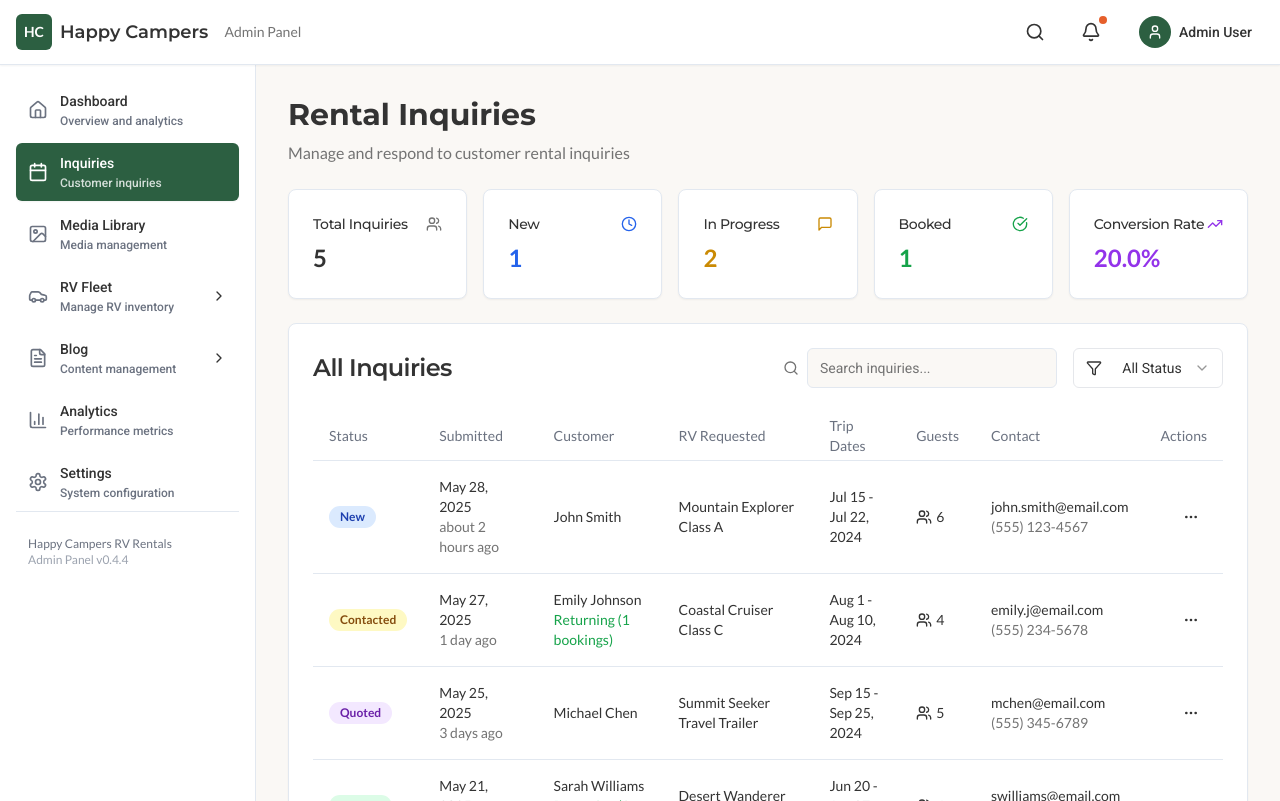
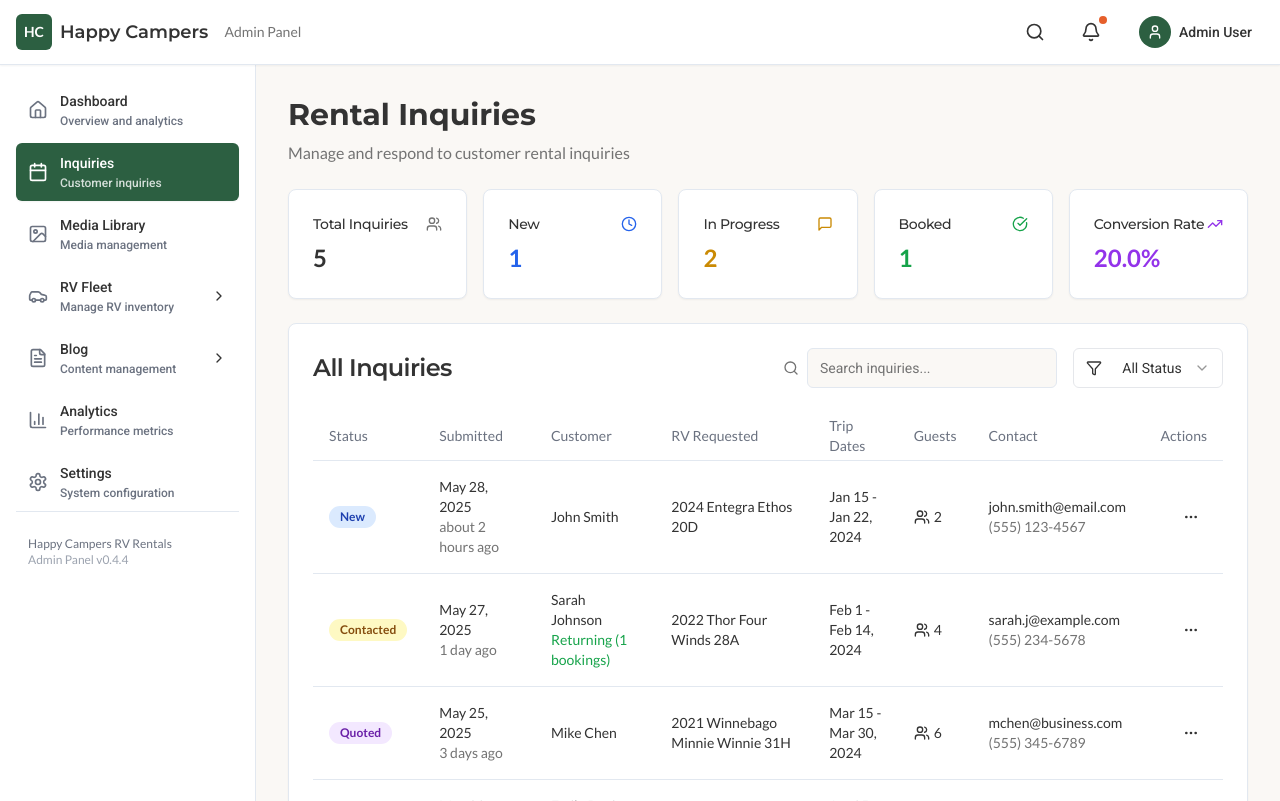
Before and after one commit to elimanningfan/happy-campers-frontend, a Next.js app: page /admin/inquiries in a window 1280 px wide. Built offline with nearby package versions, Linux system fonts and the light colour scheme.

Commit message:
Update mock inquiries to use actual RVs from fleet inventory

```diff
--- a/app/admin/inquiries/[id]/page.tsx
+++ b/app/admin/inquiries/[id]/page.tsx
@@ -1,6 +1,6 @@
 'use client';
 
-import { useState, useEffect } from 'react';
+import { useState, useEffect, use } from 'react';
 import { useRouter } from 'next/navigation';
 import Link from 'next/link';
 import { Card, CardContent, CardHeader, CardTitle } from '@/components/ui/card';
@@ -50,8 +50,9 @@ const statusConfig: Record<InquiryStatus, { label: string; color: string; icon:
   closed: { label: 'Closed', color: 'bg-gray-100 text-gray-800', icon: FileText },
 };
 
-export default function InquiryDetailPage({ params }: { params: { id: string } }) {
+export default function InquiryDetailPage({ params }: { params: Promise<{ id: string }> }) {
   const router = useRouter();
+  const { id } = use(params);
   const [inquiry, setInquiry] = useState<Inquiry | null>(null);
   const [loading, setLoading] = useState(true);
   const [newNote, setNewNote] = useState('');
@@ -59,14 +60,14 @@ export default function InquiryDetailPage({ params }: { params: { id: string } }
   const [replySubject, setReplySubject] = useState('');
 
   useEffect(() => {
-    const data = getInquiryById(params.id);
+    const data = getInquiryById(id);
     if (data) {
       setInquiry(data);
       // Set default reply subject
       setReplySubject(`Re: RV Rental Inquiry - ${data.rvName}`);
     }
     setLoading(false);
-  }, [params.id]);
+  }, [id]);
 
   const handleStatusChange = (newStatus: InquiryStatus) => {
     if (!inquiry) return;
@@ -104,17 +105,17 @@ export default function InquiryDetailPage({ params }: { params: { id: string } }
       inquiryId: inquiry.id,
       authorId: '1',
       authorName: 'Admin',
-      content: `Assigned to ${teamMembers.find(m => m.id === assignedTo)?.name}`,
+      content: assignedTo === 'unassigned' ? 'Unassigned' : `Assigned to ${teamMembers.find(m => m.id === assignedTo)?.name}`,
       type: 'assignment',
       createdAt: new Date().toISOString(),
       metadata: {
-        assignedTo: assignedTo
+        assignedTo: assignedTo === 'unassigned' ? undefined : assignedTo
       }
     };
 
     const updated = {
       ...inquiry,
-      assignedTo,
+      assignedTo: assignedTo === 'unassigned' ? undefined : assignedTo,
       lastUpdated: new Date().toISOString(),
       notes: [...inquiry.notes, assignmentNote]
     };
@@ -498,12 +499,12 @@ export default function InquiryDetailPage({ params }: { params: { id: string } }
               <CardTitle>Assignment</CardTitle>
             </CardHeader>
             <CardContent>
-              <Select value={inquiry.assignedTo || ''} onValueChange={handleAssignmentChange}>
+              <Select value={inquiry.assignedTo || 'unassigned'} onValueChange={handleAssignmentChange}>
                 <SelectTrigger>
                   <SelectValue placeholder="Unassigned" />
                 </SelectTrigger>
                 <SelectContent>
-                  <SelectItem value="">Unassigned</SelectItem>
+                  <SelectItem value="unassigned">Unassigned</SelectItem>
                   {teamMembers.map((member) => (
                     <SelectItem key={member.id} value={member.id}>
                       {member.name}
--- a/data/mock-inquiries.ts
+++ b/data/mock-inquiries.ts
@@ -51,19 +51,17 @@ export const mockInquiries: Inquiry[] = [
     id: '1',
     status: 'new',
     submittedAt: new Date(Date.now() - 2 * 60 * 60 * 1000).toISOString(),
-    lastUpdated: new Date(Date.now() - 2 * 60 * 60 * 1000).toISOString(),
     customerName: 'John Smith',
     customerEmail: 'john.smith@email.com',
     customerPhone: '(555) 123-4567',
-    rvId: '1',
-    rvName: 'Mountain Explorer Class A',
-    rvSlug: 'mountain-explorer-class-a',
-    tripStartDate: '2024-07-15',
-    tripEndDate: '2024-07-22',
-    pickupLocation: 'Main Office - Bend, OR',
-    dropoffLocation: 'Main Office - Bend, OR',
-    numberOfGuests: 6,
-    specialRequests: 'First time RVing, would appreciate a thorough walkthrough. Also interested in bike rack rental.',
+    rvSlug: '2024-entegra-ethos-20d',
+    rvName: '2024 Entegra Ethos 20D',
+    tripStartDate: '2024-01-15',
+    tripEndDate: '2024-01-22',
+    pickupLocation: 'Sacramento, CA',
+    dropoffLocation: 'Sacramento, CA',
+    numberOfGuests: 2,
+    specialRequests: 'First time RV rental. Would appreciate orientation on RV systems.',
     howDidYouHear: 'Google Search',
     assignedTo: '2',
     priority: 'high',
@@ -71,25 +69,23 @@ export const mockInquiries: Inquiry[] = [
     customerHistory: {
       previousInquiries: 0,
       previousBookings: 0,
-      totalRevenue: 0,
-      customerSince: new Date().toISOString()
+      totalRevenue: 0
     }
   },
   {
     id: '2',
     status: 'contacted',
-    submittedAt: new Date(Date.now() - 1 * 24 * 60 * 60 * 1000).toISOString(),
-    lastUpdated: new Date(Date.now() - 6 * 60 * 60 * 1000).toISOString(),
-    customerName: 'Emily Johnson',
-    customerEmail: 'emily.j@email.com',
+    submittedAt: new Date(Date.now() - 24 * 60 * 60 * 1000).toISOString(),
+    lastUpdated: new Date(Date.now() - 12 * 60 * 60 * 1000).toISOString(),
+    customerName: 'Sarah Johnson',
+    customerEmail: 'sarah.j@example.com',
     customerPhone: '(555) 234-5678',
-    rvId: '2',
-    rvName: 'Coastal Cruiser Class C',
-    rvSlug: 'coastal-cruiser-class-c',
-    tripStartDate: '2024-08-01',
-    tripEndDate: '2024-08-10',
-    pickupLocation: 'Main Office - Bend, OR',
-    dropoffLocation: 'Portland, OR (Additional Fee)',
+    rvSlug: '2022-thor-four-winds-28a',
+    rvName: '2022 Thor Four Winds 28A',
+    tripStartDate: '2024-02-01',
+    tripEndDate: '2024-02-14',
+    pickupLocation: 'San Francisco, CA',
+    dropoffLocation: 'San Francisco, CA',
     numberOfGuests: 4,
     specialRequests: 'Traveling with 2 small dogs. Need pet-friendly options.',
     howDidYouHear: 'Friend Referral',
@@ -98,29 +94,27 @@ export const mockInquiries: Inquiry[] = [
     customerHistory: {
       previousInquiries: 2,
       previousBookings: 1,
-      totalRevenue: 2850,
-      lastBookingDate: '2023-09-15',
-      customerSince: '2023-06-01'
-    }
+      totalRevenue: 3500
+    },
+    internalNotes: 'Customer previously rented a Class B van. Upgrading to Class C for more space.'
   },
   {
     id: '3',
     status: 'quoted',
     submittedAt: new Date(Date.now() - 3 * 24 * 60 * 60 * 1000).toISOString(),
-    lastUpdated: new Date(Date.now() - 1 * 24 * 60 * 60 * 1000).toISOString(),
-    customerName: 'Michael Chen',
-    customerEmail: 'mchen@email.com',
+    lastUpdated: new Date(Date.now() - 6 * 60 * 60 * 1000).toISOString(),
+    customerName: 'Mike Chen',
+    customerEmail: 'mchen@business.com',
     customerPhone: '(555) 345-6789',
-    rvId: '4',
-    rvName: 'Summit Seeker Travel Trailer',
-    rvSlug: 'summit-seeker-travel-trailer',
-    tripStartDate: '2024-09-15',
-    tripEndDate: '2024-09-25',
-    pickupLocation: 'Main Office - Bend, OR',
-    dropoffLocation: 'Main Office - Bend, OR',
-    numberOfGuests: 5,
-    specialRequests: 'Planning to visit multiple national parks. Need advice on campground bookings.',
-    howDidYouHear: 'Instagram',
+    rvSlug: '2021-winnebago-minnie-winnie-31h',
+    rvName: '2021 Winnebago Minnie Winnie 31H',
+    tripStartDate: '2024-03-15',
+    tripEndDate: '2024-03-30',
+    pickupLocation: 'Los Angeles, CA',
+    dropoffLocation: 'Los Angeles, CA',
+    numberOfGuests: 6,
+    specialRequests: 'Need delivery to LAX area hotel. Business conference attendees.',
+    howDidYouHear: 'Corporate Travel Department',
     assignedTo: '2',
     priority: 'medium',
     customerNotes: 'Prefers morning pickup times',
@@ -129,28 +123,25 @@ export const mockInquiries: Inquiry[] = [
     customerHistory: {
       previousInquiries: 1,
       previousBookings: 0,
-      totalRevenue: 0,
-      lastInquiryDate: '2024-01-15',
-      customerSince: '2024-01-15'
+      totalRevenue: 0
     }
   },
   {
     id: '4',
     status: 'booked',
-    submittedAt: new Date(Date.now() - 7 * 24 * 60 * 60 * 1000).toISOString(),
+    submittedAt: new Date(Date.now() - 5 * 24 * 60 * 60 * 1000).toISOString(),
     lastUpdated: new Date(Date.now() - 2 * 24 * 60 * 60 * 1000).toISOString(),
-    customerName: 'Sarah Williams',
-    customerEmail: 'swilliams@email.com',
+    customerName: 'Emily Davis',
+    customerEmail: 'emily.davis@gmail.com',
     customerPhone: '(555) 456-7890',
-    rvId: '3',
-    rvName: 'Desert Wanderer Motorhome',
-    rvSlug: 'desert-wanderer-motorhome',
-    tripStartDate: '2024-06-20',
-    tripEndDate: '2024-06-27',
-    pickupLocation: 'Main Office - Bend, OR',
-    dropoffLocation: 'Main Office - Bend, OR',
-    numberOfGuests: 4,
-    specialRequests: 'Celebrating 25th anniversary. Any special touches would be appreciated!',
+    rvSlug: '2023-thor-twist-2ab',
+    rvName: '2023 Thor Twist 2AB',
+    tripStartDate: '2024-01-25',
+    tripEndDate: '2024-01-28',
+    pickupLocation: 'Sacramento, CA',
+    dropoffLocation: 'Sacramento, CA',
+    numberOfGuests: 3,
+    specialRequests: 'Planning to visit Yosemite. Need camping equipment package.',
     howDidYouHear: 'Returning Customer',
     assignedTo: '3',
     priority: 'high',
@@ -159,26 +150,23 @@ export const mockInquiries: Inquiry[] = [
     customerHistory: {
       previousInquiries: 5,
       previousBookings: 3,
-      totalRevenue: 8550,
-      lastBookingDate: '2023-10-20',
-      customerSince: '2022-05-15'
+      totalRevenue: 8750
     }
   },
   {
     id: '5',
     status: 'closed',
-    submittedAt: new Date(Date.now() - 14 * 24 * 60 * 60 * 1000).toISOString(),
-    lastUpdated: new Date(Date.now() - 10 * 24 * 60 * 60 * 1000).toISOString(),
-    customerName: 'Robert Davis',
-    customerEmail: 'rdavis@email.com',
+    submittedAt: new Date(Date.now() - 7 * 24 * 60 * 60 * 1000).toISOString(),
+    lastUpdated: new Date(Date.now() - 5 * 24 * 60 * 60 * 1000).toISOString(),
+    customerName: 'Robert Wilson',
+    customerEmail: 'rwilson@email.com',
     customerPhone: '(555) 567-8901',
-    rvId: '5',
-    rvName: 'Trailblazer Expedition RV',
-    rvSlug: 'trailblazer-expedition-rv',
-    tripStartDate: '2024-07-01',
-    tripEndDate: '2024-07-05',
-    pickupLocation: 'Main Office - Bend, OR',
-    dropoffLocation: 'Main Office - Bend, OR',
+    rvSlug: '2024-thor-four-winds-22b',
+    rvName: '2024 Thor Four Winds 22B',
+    tripStartDate: '2024-01-10',
+    tripEndDate: '2024-01-17',
+    pickupLocation: 'San Diego, CA',
+    dropoffLocation: 'San Diego, CA',
     numberOfGuests: 3,
     howDidYouHear: 'Google Search',
     internalNotes: 'Customer decided to book with competitor due to availability',
@@ -186,8 +174,7 @@ export const mockInquiries: Inquiry[] = [
     customerHistory: {
       previousInquiries: 1,
       previousBookings: 0,
-      totalRevenue: 0,
-      customerSince: new Date(Date.now() - 14 * 24 * 60 * 60 * 1000).toISOString()
+      totalRevenue: 0
     }
   }
 ];
```
